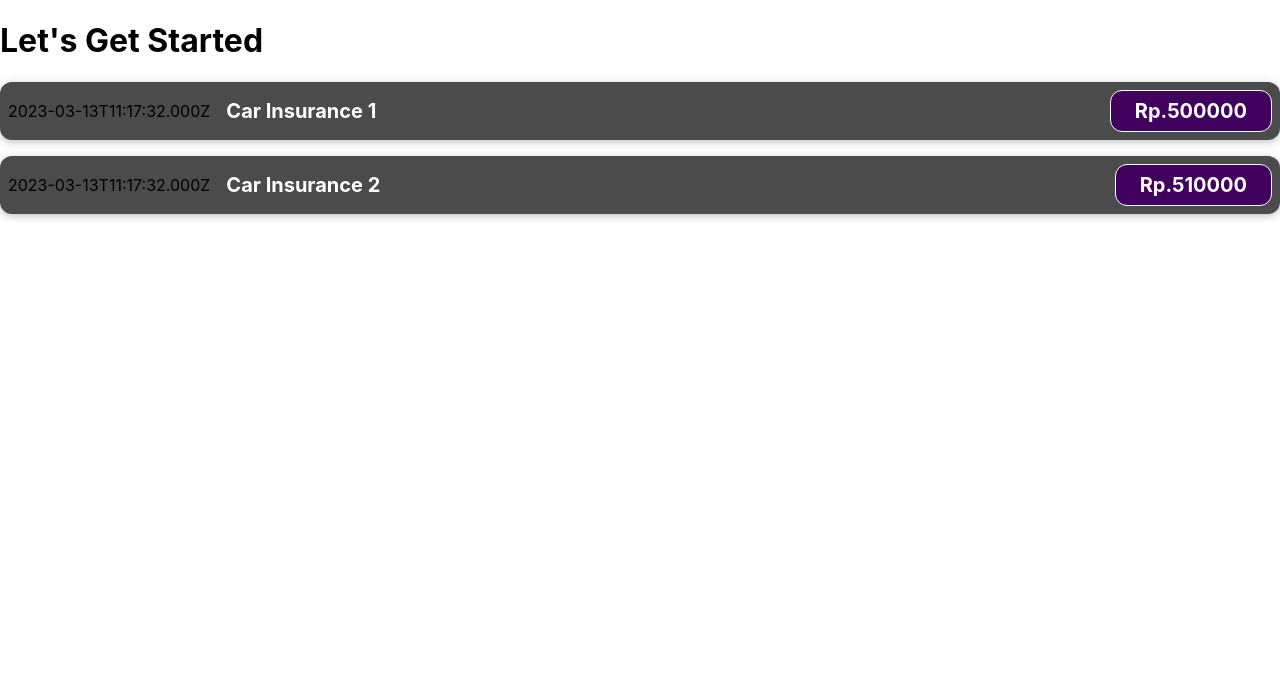
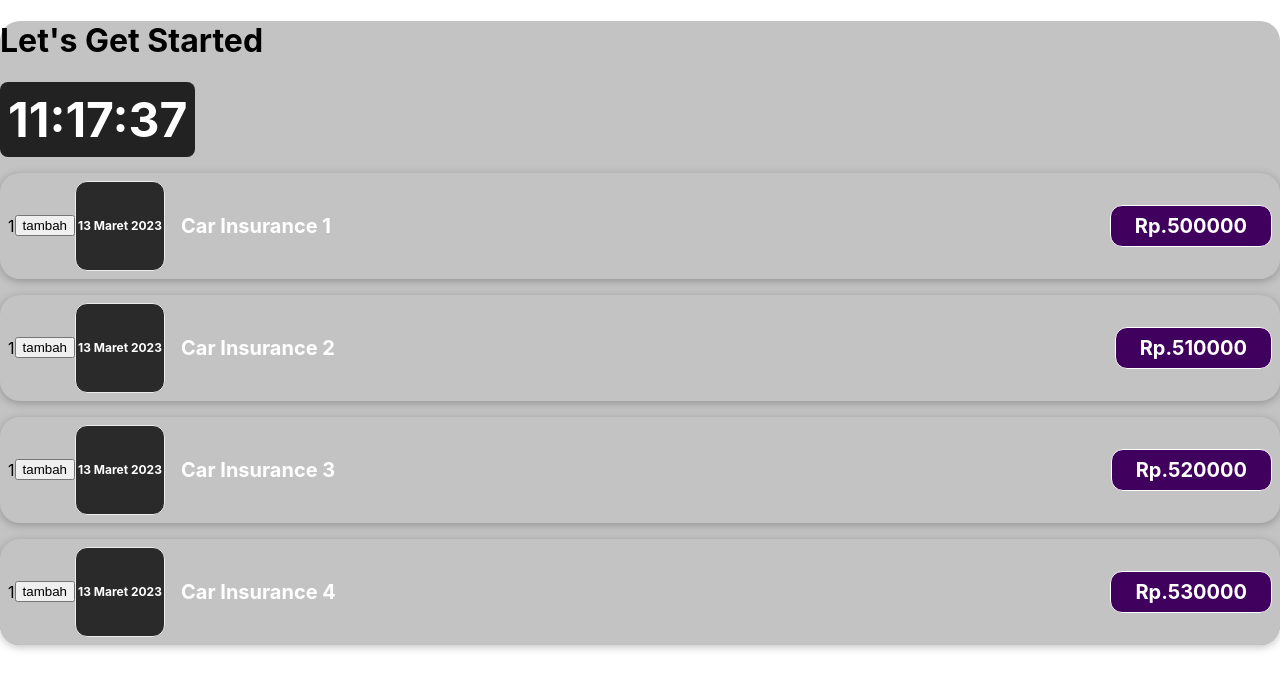
Before and after one commit to yusufsidik/aplikasiku, a React (Create React App) app: page / in a window 1280 px wide. Shown: the top 690 px of the page. Built offline with nearby package versions, Linux system fonts and the light colour scheme.

Commit message:
learn about props, composition component

```diff
--- a/src/App.js
+++ b/src/App.js
@@ -1,26 +1,19 @@
-import ExpenseItems from "./components/ExpenseItems";
-
+import Expenses from "./components/Expenses";
+import Clock from "./components/Clock";
+import Card from "./components/Card";
 function App() {
   const expenses = [
-    {id: "e1",title: "Car Insurance 1", price: 500000, date: new Date()},
-    {id: "e2",title: "Car Insurance 2", price: 510000, date: new Date()},
-    {id: "e3",title: "Car Insurance 3", price: 520000, date: new Date()},
-    {id: "e4",title: "Car Insurance 4", price: 530000, date: new Date()}
+    {id: 1,title: "Car Insurance 1", price: 500000, date: new Date()},
+    {id: 2,title: "Car Insurance 2", price: 510000, date: new Date()},
+    {id: 3,title: "Car Insurance 3", price: 520000, date: new Date()},
+    {id: 4,title: "Car Insurance 4", price: 530000, date: new Date()}
   ]
   return (
-    <div className="App">
+    <Card className="App">
       <h1>Let's Get Started</h1>
-      <ExpenseItems
-        title={expenses[0].title}
-        price={expenses[0].price}
-        date={expenses[0].date}
-      />
-      <ExpenseItems
-        title={expenses[1].title}
-        price={expenses[1].price}
-        date={expenses[1].date}
-      />
-    </div>
+      <Clock />
+      <Expenses expenses={expenses}/>
+    </Card>
   );
 }
 
--- /dev/null
+++ b/src/components/Card.js
@@ -0,0 +1,6 @@
+import './css/Card.css'
+
+export default function Card(props){
+  const classes = 'card ' + props.className;
+  return <div className={classes}>{props.children}</div>
+}
--- /dev/null
+++ b/src/components/Clock.js
@@ -0,0 +1,26 @@
+import { useState, useEffect } from "react";
+import './css/Clock.css';
+export default function CLock() {
+  const [time, setTime] = useState(new Date());
+
+  useEffect(() => {
+    const intervalID = setInterval(() => {
+      setTime(new Date());
+    }, 1000);
+    return () => {
+      clearInterval(intervalID);
+    };
+  },[]);
+
+  const hours = time.getHours();
+  const minutes = time.getMinutes();
+  const seconds = time.getSeconds();
+
+  return (
+    <div className="digital-clock">
+      <span>{hours < 10 ? `0${hours}` : hours}</span>:
+      <span>{minutes < 10 ? `0${minutes}` : minutes}</span>:
+      <span>{seconds < 10 ? `0${seconds}` : seconds}</span>
+    </div>
+  );
+}
--- /dev/null
+++ b/src/components/ExpenseDate.js
@@ -0,0 +1,13 @@
+import './css/ExpenseDate.css'
+export default function ExpenseDate({tanggal}){
+    const date = tanggal.toLocaleString("id-ID", {
+      day: "2-digit",
+      month: "long",
+      year: "numeric",
+    });
+    return (
+      <>
+        <div className='expense-date'>{date}</div>
+      </>
+    );
+}
--- a/src/components/ExpenseItems.js
+++ b/src/components/ExpenseItems.js
@@ -1,13 +1,21 @@
-import "./ExpenseItems.css"
-
-export default function ExpenseItem(props) {
+import "./css/ExpenseItems.css"
+import ExpenseDate from "./ExpenseDate";
+import Card from "./Card";
+import { useState } from "react";
+export default function ExpenseItem({title, price, date}) {
+  const [count, setCount] = useState(1);
+  const click = () => {
+    setCount(count+1);
+  }
   return (
-    <div className="expense-item">
-      <div>{props.date.toISOString()}</div>
+    <Card className="expense-item">
+      <p>{count}</p>
+      <button onClick={() => click()}>tambah</button>
+      <ExpenseDate tanggal={date} />
       <div className="expense-item__description">
-        <h2>{props.title}</h2>
-        <div className="expense-item__price">Rp.{props.price}</div>
+        <h2>{title}</h2>
+        <div className="expense-item__price">Rp.{price}</div>
       </div>
-    </div>
+    </Card>
   );
 }
--- /dev/null
+++ b/src/components/Expenses.js
@@ -0,0 +1,12 @@
+import ExpenseItems from "./ExpenseItems";
+export default function Expenses({ expenses }) {
+  const data = expenses.map((expense) => {
+    return <ExpenseItems
+      key={expense.id}
+      title={expense.title}
+      price={expense.price}
+      date={expense.date}
+    />
+  });
+  return (data);
+}
--- /dev/null
+++ b/src/components/css/Card.css
@@ -0,0 +1,4 @@
+.card{
+  background-color: rgb(195, 195, 195);
+  border-radius: 20px;
+}
--- /dev/null
+++ b/src/components/css/Clock.css
@@ -0,0 +1,9 @@
+.digital-clock {
+  font-size: 3rem;
+  font-weight: bold;
+  display: inline-block;
+  padding: 0.5rem;
+  background-color: #222;
+  color: #fff;
+  border-radius: 0.5rem;
+}
--- /dev/null
+++ b/src/components/css/ExpenseDate.css
@@ -0,0 +1,30 @@
+.expense-date {
+  display: flex;
+  flex-direction: column;
+  width: 5.5rem;
+  height: 5.5rem;
+  border: 1px solid #ececec;
+  background-color: #2a2a2a;
+  color: white;
+  border-radius: 12px;
+  align-items: center;
+  justify-content: center;
+  font-size: .75rem;
+  font-weight: bold;
+  text-align: center;
+  word-wrap: break-word;
+}
+
+/* .expense-date__month {
+  font-size: 0.75rem;
+  font-weight: bold;
+}
+
+.expense-date__year {
+  font-size: 0.75rem;
+}
+
+.expense-date__day {
+  font-size: 1.5rem;
+  font-weight: bold;
+} */
```
Also changed, not shown: src/components/Input.js (added, +10 -0 lines), src/components/css/ExpenseItems.css (renamed from src/components/ExpenseItems.css).
